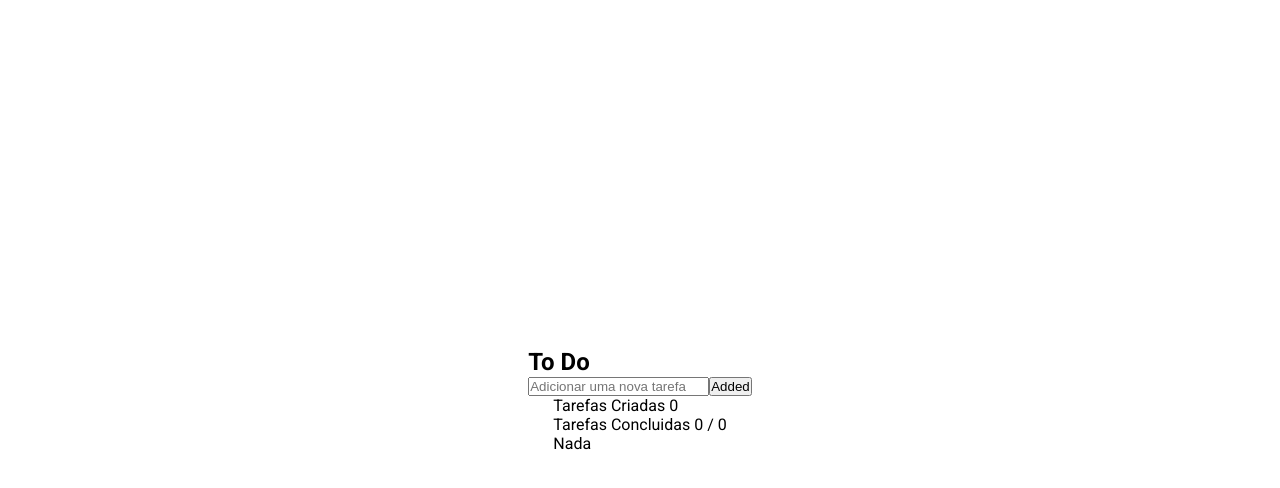
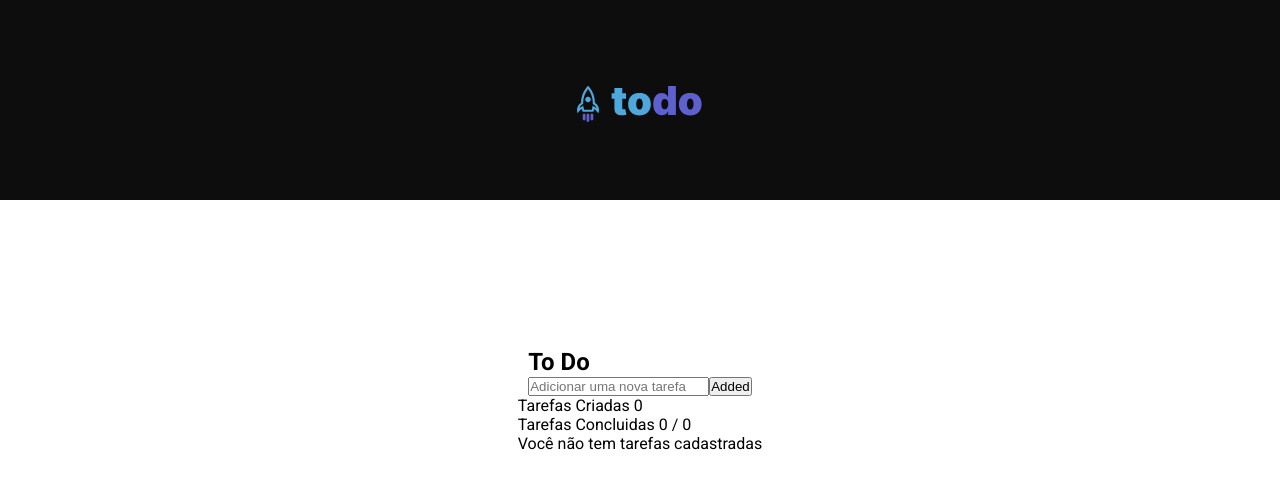
Before and after one commit to RaissaVasconcelos/To-Do-List, a React (Vite) app in the folder app/web/: page /home in a window 1280 px wide. Shown: the top 488 px of the page. Built offline with nearby package versions, Linux system fonts and the light colour scheme.

Commit message:
style: customize Header component

```diff
--- /dev/null
+++ b/app/web/src/Componentes/Header.module.css
@@ -0,0 +1,18 @@
+.content {
+  display: flex;
+  justify-content: center;
+  align-items: center;
+  background-color: #0D0D0D;
+  position: absolute;
+  height: 200px;
+  width: 100%;
+  left: 0px;
+  right: 0px;
+  top: 0px;
+}
+
+.logo {
+  position: absolute;
+  width: 126px;
+  height: 48px;
+}
--- a/app/web/src/pages/Home.tsx
+++ b/app/web/src/pages/Home.tsx
@@ -4,6 +4,7 @@ import * as z from 'zod'
 import { zodResolver } from '@hookform/resolvers/zod'
 import Task from '../Componentes/Task'
 import styles from './Home.module.css'
+import { Header } from '../Componentes/Header'
 
 const InputSchema = z.object({
   input: z.string().min(3, { message: 'Required min 3 letters' })
@@ -68,6 +69,7 @@ export default function Home() {
 
   return (
     <main className={styles.container}>
+      <Header />
       <section>
         <h2>To Do</h2>
         <form onSubmit={handleSubmit(onSubmit)}>
@@ -96,7 +98,7 @@ export default function Home() {
           />
         )) }
        </div>
-      ) : <p>Nada</p> }
+      ) : <p>Você não tem tarefas cadastradas</p> }
       </section>
     </main>
   )
```
Also changed, not shown: app/web/public/Logo.svg (added).
